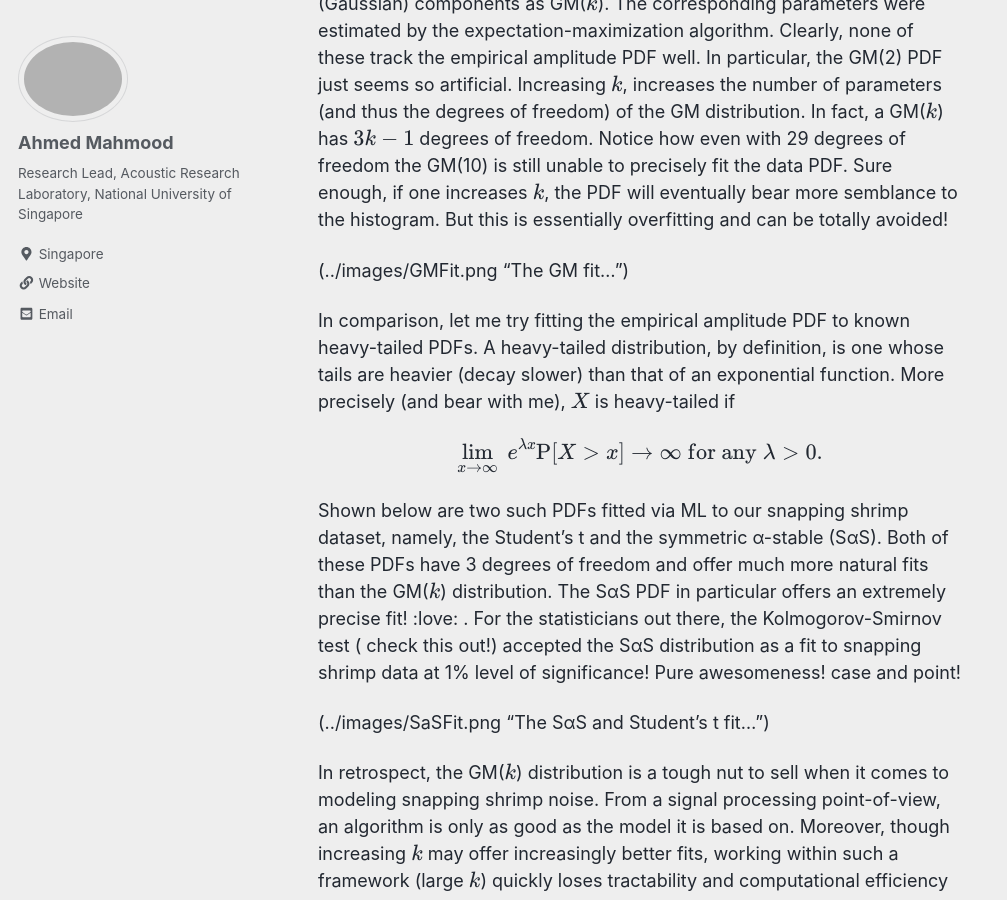
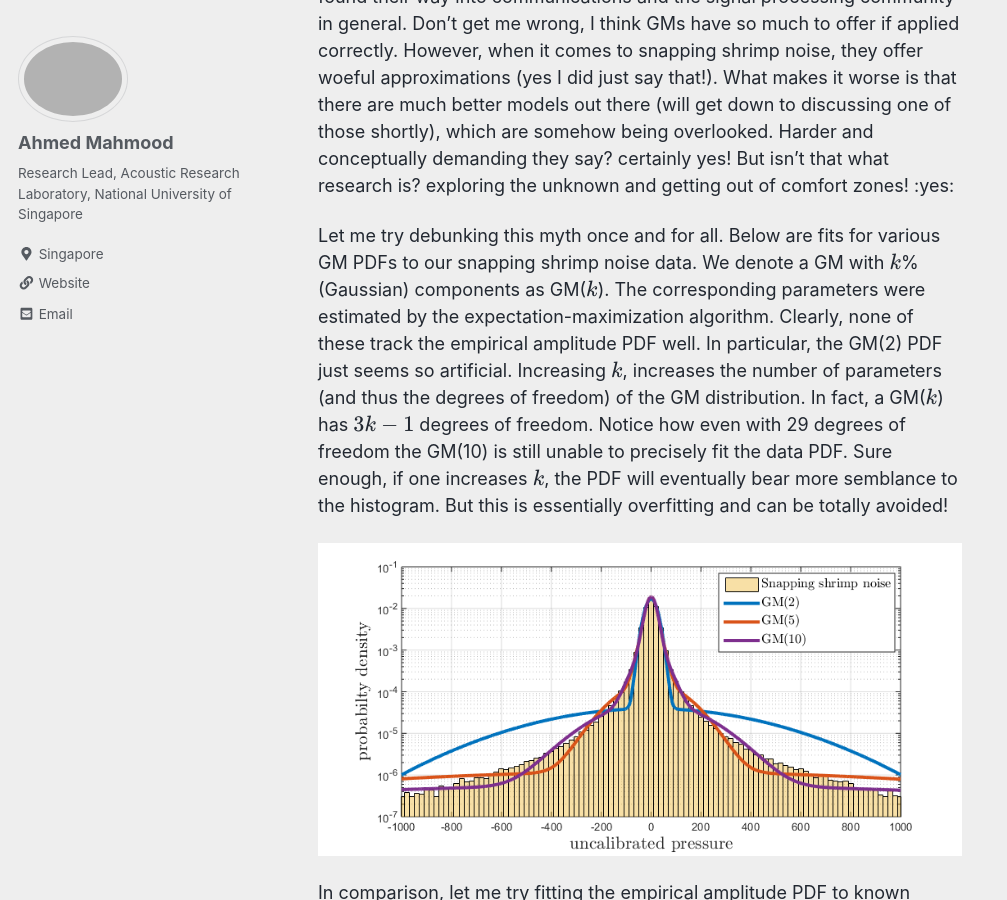
Before and after one commit to ahmd-mahm/ahmd-mahm.github.io, a Jekyll site: the page built from _posts/2018-02-28-The-Snapping-Shrimp.md, in a window 1280 px wide and 900 px high, scrolled down 12795 px. Shown: the whole window, without its empty margins (0-1007 px from the left). Built offline with Jekyll 4.4.1, drawn with Linux system fonts in a browser that asks for light colours; nearby versions of some CDN libraries; formulas are drawn with MathJax 3; some of the changed text lies outside the part shown.

Commit message:
Update 2018-02-28-The-Snapping-Shrimp.md

```diff
--- a/_posts/2018-02-28-The-Snapping-Shrimp.md
+++ b/_posts/2018-02-28-The-Snapping-Shrimp.md
@@ -141,7 +141,7 @@ On a quick side note, the empirical amplitude PDF of a dataset is easily evaluat
 Though the empirical amplitude PDF offers great insight into the noise process, it does not highlight the entire picture. The burstiness of the noise process is not captured. In fact, the empirical amplitude PDF of a noise realization is *exactly* the same as that of any of its randomly interleaved variant. This is because the sample values do not change, only their respective locations on the time axis. So how can one quantify the burstiness? Another instinctive method is to look at the power spectral density (PSD) of the noise process. I've plotted the PSD of my 30 sec snapping shrimp noise dataset below and the area under the curve is normalized to one. Note that it is effectively bandlimited (due to hardware constraints) within 3kHz - 73kHz. For this range, we note that the PSD is not flat. This in turn highlights the clustering (and thus the burstiness) of the noise samples.
 
 
-<a name="PSD_SS"></a>(../images/PSD_SS.png "The ML Gaussian fit...")
+<a name="PSD_SS"></a>![alt text](../images/PSD_SS.png "The ML Gaussian fit...")
 
 I must highlight that the PSD on its own again does not truly encapsulate the burstiness of a process. It is very much possible to have a flat PSD and yet still have a bursty noise process, i.e., a flat PSD does not imply independent noise samples. The latter is a property uniquely attributed to Gaussian processes and its been established (for over several decades now) that snapping shrimp noise is far from Gaussian.
 
@@ -167,7 +167,7 @@ I am going to address the elephant in the room straight away: Gaussian mixture (
 
 Let me try debunking this myth once and for all. Below are fits for various GM PDFs to our snapping shrimp noise data. We denote a GM with $$k$$% (Gaussian) components as GM($$k$$). The corresponding parameters were estimated by the expectation-maximization algorithm. Clearly, none of these track the empirical amplitude PDF well. In particular, the GM(2) PDF just seems so artificial. Increasing $$k$$, increases the number of parameters (and thus the degrees of freedom) of the GM distribution. In fact, a GM($$k$$) has $$3k-1$$ degrees of freedom. Notice how even with 29 degrees of freedom the GM(10) is still unable to precisely fit the data PDF. Sure enough, if one increases $$k$$, the PDF will eventually bear more semblance to the histogram. But this is essentially overfitting and can be totally avoided!
 
- <a name="GMFit"></a>(../images/GMFit.png "The GM fit...")
+ <a name="GMFit"></a>![alt text](../images/GMFit.png "The GM fit...")
 
 In comparison, let me try fitting the empirical amplitude PDF to known heavy-tailed PDFs. A heavy-tailed distribution, by definition, is one whose tails are heavier (decay slower) than that of an exponential function. More precisely (and bear with me), $$X$$ is heavy-tailed if
 
@@ -176,7 +176,7 @@ $$\lim_{x\rightarrow\infty}\;e^{\lambda x}\text{P}[X>x]\rightarrow\infty\;\text{
 Shown below are two such PDFs fitted via ML to our snapping shrimp dataset, namely, the Student's t and the symmetric α-stable (SαS). Both of these PDFs have 3 degrees of freedom and offer much more natural fits than the GM($$k$$) distribution. The SαS PDF in particular offers an extremely precise fit! :love: . For the statisticians out there, the Kolmogorov-Smirnov test ( check this out!) accepted the SαS distribution as a fit to snapping shrimp data at 1% level of significance! Pure awesomeness! case and point!
 
 
-<a name="SaSFit"></a>(../images/SaSFit.png "The SαS and Student's t fit...")
+<a name="SaSFit"></a>![alt text](../images/SaSFit.png "The SαS and Student's t fit...")
 
 In retrospect, the GM($$k$$) distribution is a tough nut to sell when it comes to modeling snapping shrimp noise. From a signal processing point-of-view, an algorithm is only as good as the model it is based on. Moreover, though increasing $$k$$ may offer increasingly better fits, working within such a framework (large $$k$$) quickly loses tractability and computational efficiency when it comes to designing signal processing algorithms. Works that revert to GM distributions, typically employ GM($$2$$), which is also known as the Gaussian-Bernoulli-Gaussian (GBG) distribution. The goal, I believe, is to keep distributions as 'Gaussian' as possible as they have been well-documented in the literature. This is extremely unfortunate as we already know how artificial the corresponding PDF looks like. What makes it worse, is that such works also assume IID noise samples. This negates burstiness completely which is clearly not the case (revert to What do recorded samples look like?)!.
 
@@ -206,11 +206,7 @@ Going from an amplitude distribution to a noise process that models snapping shr
 
 Researchers at the ARL have employed the WSαSN process to great effect. Resulting works, backed by a solid theoretical framework, have offered effective algorithms that exploit snapping shrimp noise for underwater acoustic systems. Chitre (2006) and Mahmood (2014) offer good reads and great visuals in this regard. However, it was always felt that the model was lacking. This thought resulted in Mahmood (2015), where the stationary α-sub-Gaussian noise with memory order $$m$$ (αSGN($$m$$)) model was introduced. The model is essentially a sliding-window Markov model that constrains any adjacent %$m+1$% samples to be a multivariate elliptic SαS distribution. This guarantees the amplitude distribution to be SαS and draws many parallels with an AR($$m$$) process. I will not go into the specifics, but what I will highlight is how it is able to track the PSD of our snapping shrimp noise dataset (shown below). Behold, the awesomeness of αSGN($$m$$) :D . On a quick sidenote, αSGN($$0$$) is essentially WSαSN.
 
-
- PSD_aSGN.png
-
-<a name="PSD_aSGN"></a>(../images/PSD_aSGN.png "PSD tracking of αSGN(m)")
-
+<a name="PSD_aSGN"></a>![alt text](../images/PSD_aSGN.png "PSD tracking of αSGN(m)")
 
 To further highlight the overall effectiveness of αSGN($$m$$), I have plotted a realization of αSGN($$8$$) below. The corresponding parameters are tuned to our snapping shrimp dataset. Now, this is what it all comes down to... Compare the realization below to the snapping shrimp noise realization posted previously. Phenomenal right??!! :eek: . The first time I saw the proximity of these realizations, I literally blanked out for a few secs! We as a community have never been this close to modeling the noise process!
 
```
